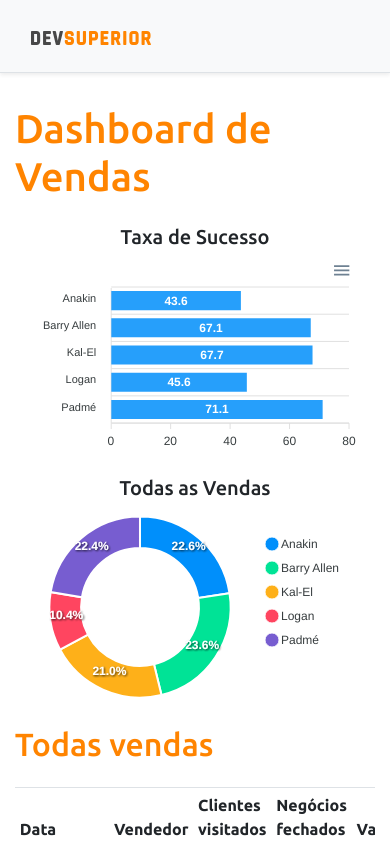
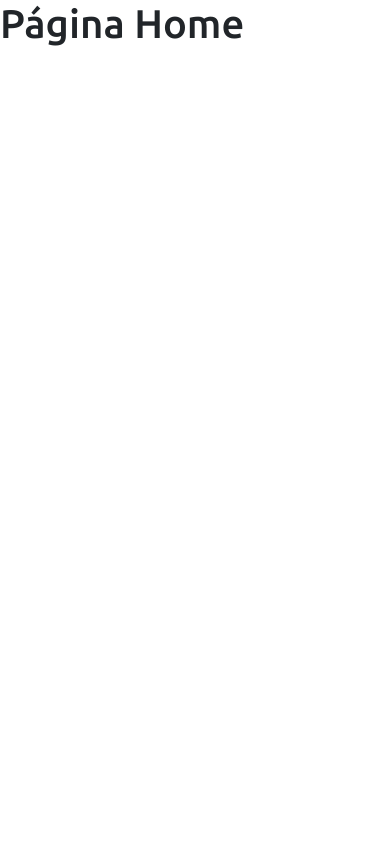
Before and after one commit to carolaraujo/projeto-sds3, a React (Create React App) app in the folder frontend/: page / in a window 390 px wide. Shown: the top 844 px of the page. Built offline with nearby package versions, Linux system fonts and the light colour scheme.

Commit message:
Add Routes React

```diff
--- a/frontend/package.json
+++ b/frontend/package.json
@@ -19,6 +19,7 @@
     "react": "^17.0.2",
     "react-apexcharts": "^1.3.9",
     "react-dom": "^17.0.2",
+    "react-router-dom": "^5.2.0",
     "react-scripts": "4.0.3",
     "typescript": "^4.1.2",
     "web-vitals": "^1.0.1"
@@ -46,5 +47,8 @@
       "last 1 firefox version",
       "last 1 safari version"
     ]
+  },
+  "devDependencies": {
+    "@types/react-router-dom": "^5.1.7"
   }
 }
--- a/frontend/src/App.tsx
+++ b/frontend/src/App.tsx
@@ -1,34 +1,8 @@
-import BarChar from "components/BarChar";
-import DataTable from "components/dataTable";
-import DonutChart from "components/DonutChart";
-import Footer from "components/footer";
-import Navbar from "components/navbar";
+import Routes from "Routes";
 
 function App() {
   return (
-    <>
-      <Navbar />
-      <div className="container">
-        <h1 className="text-primary py-3">Dashboard de Vendas</h1>
-
-        <div className="row px-3">
-          <div className="col-sm-6">
-            <h5 className="text-center text-secundary">Taxa de Sucesso</h5>
-            <BarChar />
-          </div>
-            <div className="col-sm-6">
-              <h5 className="text-center text-secundary" >Todas as Vendas</h5>
-              <DonutChart />
-            </div>
-          </div>
-
-          <div className="py-3">
-            <h2 className="text-primary">Todas vendas</h2>
-          </div>
-          <DataTable />
-        </div>
-        <Footer />
-    </>
+    <Routes />
   );
 }
 
--- /dev/null
+++ b/frontend/src/Routes.tsx
@@ -0,0 +1,29 @@
+import Dashboard from 'pages/Dashboard';
+import Home from 'pages/Home';
+import { BrowserRouter, Route, Switch } from 'react-router-dom';
+
+const Routes = () => {
+    return (
+        <BrowserRouter>
+
+            <Switch>
+
+                <Route path="/" exact>
+
+                    <Home />
+
+                </Route>
+
+                <Route path="/dashboard">
+
+                    <Dashboard />
+
+                </Route>
+
+            </Switch>
+
+        </BrowserRouter>
+    );
+}
+
+export default Routes;
--- /dev/null
+++ b/frontend/src/pages/Dashboard/index.tsx
@@ -0,0 +1,35 @@
+import BarChar from "components/BarChar";
+import DataTable from "components/dataTable";
+import DonutChart from "components/DonutChart";
+import Footer from "components/footer";
+import Navbar from "components/navbar";
+
+const Dashboard = () => {
+    return (
+        <>
+            <Navbar />
+            <div className="container">
+                <h1 className="text-primary py-3">Dashboard de Vendas</h1>
+
+                <div className="row px-3">
+                    <div className="col-sm-6">
+                        <h5 className="text-center text-secundary">Taxa de Sucesso</h5>
+                        <BarChar />
+                    </div>
+                    <div className="col-sm-6">
+                        <h5 className="text-center text-secundary" >Todas as Vendas</h5>
+                        <DonutChart />
+                    </div>
+                </div>
+
+                <div className="py-3">
+                    <h2 className="text-primary">Todas vendas</h2>
+                </div>
+                <DataTable />
+            </div>
+            <Footer />
+        </>
+    );
+}
+
+export default Dashboard;
--- /dev/null
+++ b/frontend/src/pages/Home/index.tsx
@@ -0,0 +1,9 @@
+const Home = () => {
+    return (
+        <div>
+            <h1>Página Home</h1>
+        </div>
+    );
+}
+
+export default Home;
```
Also changed, not shown: 2 other files (tests, documents, lock files or other folders).
